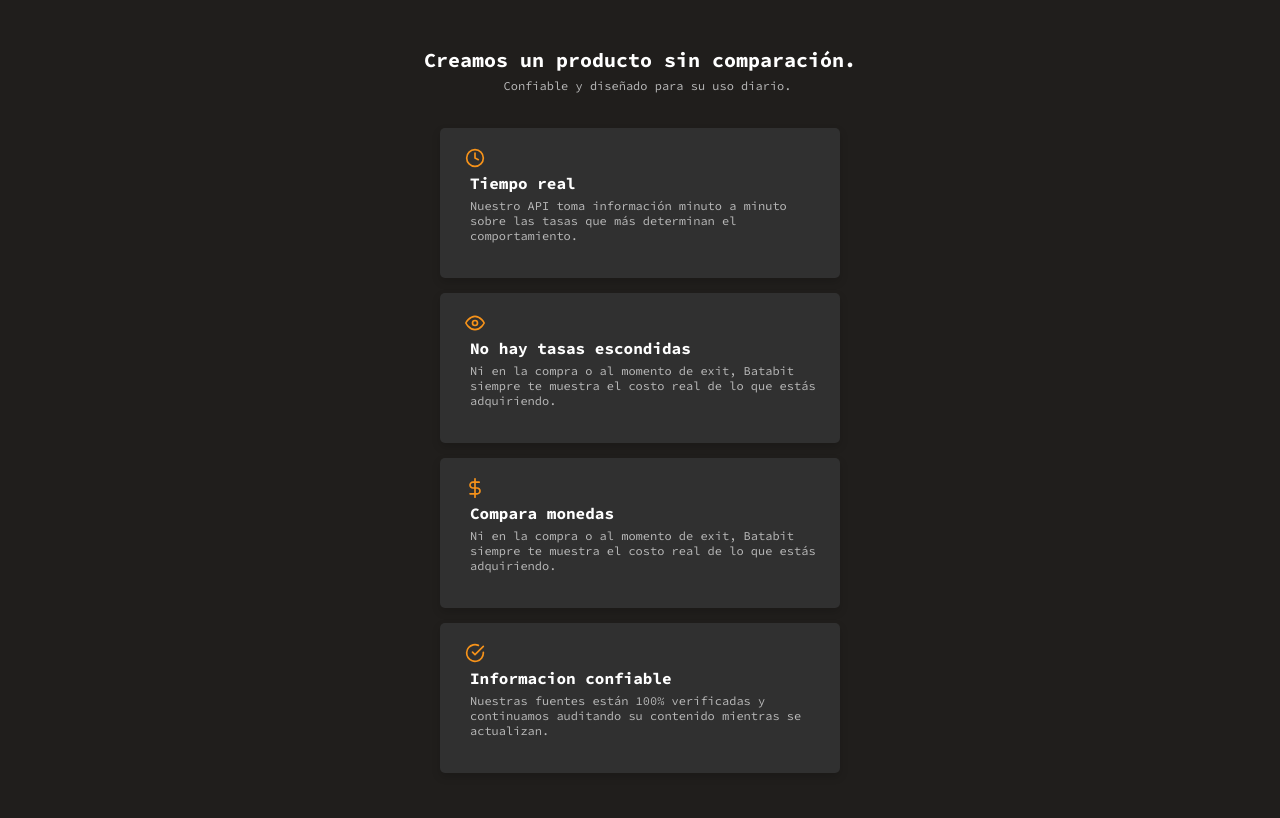
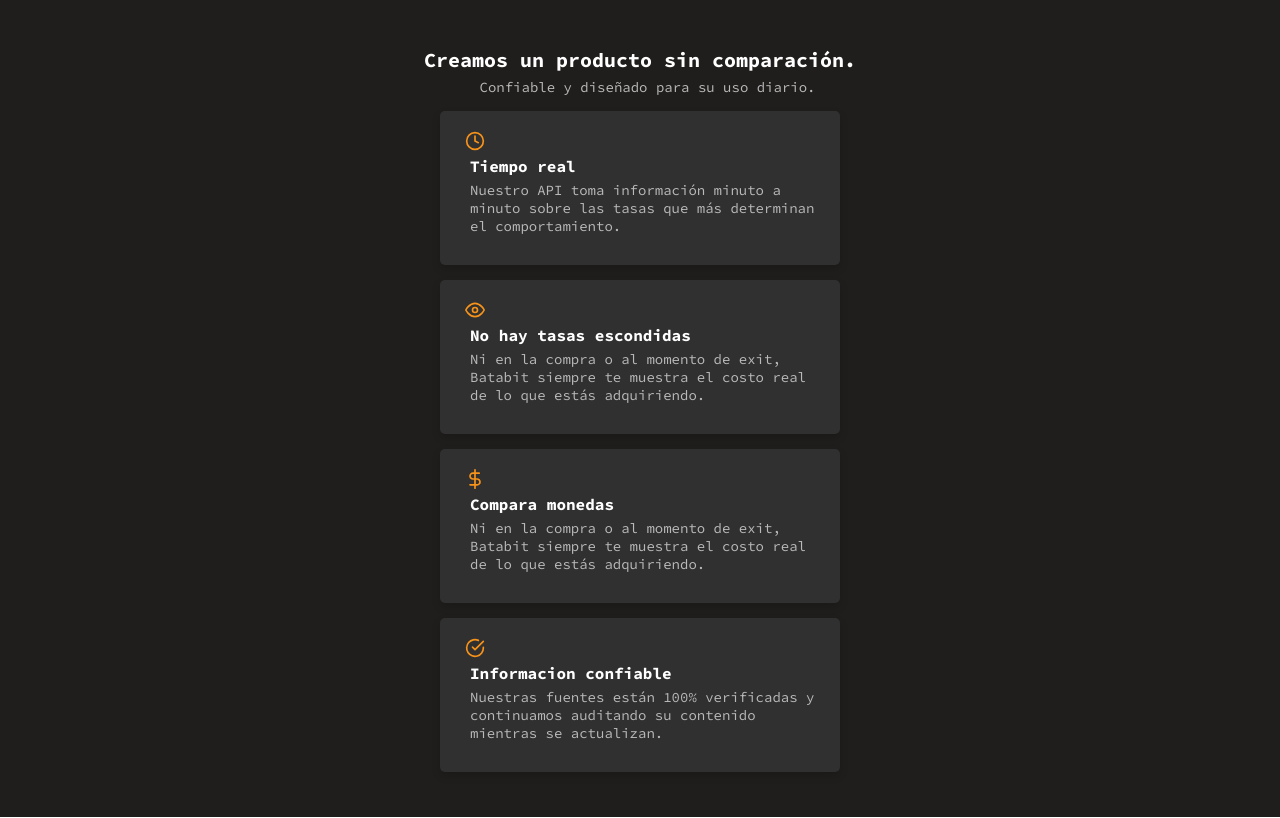
Before and after one commit to ar1960/Batata-Bit, a plain HTML site: page index.html in a window 1280 px wide. Shown: the part 1080-1898 px from the top of the page. Drawn offline with Linux system fonts and the light colour scheme; a web font is replaced by a local one.

Commit message:
correcion de estilo articulo

```diff
--- a/css/styles.css
+++ b/css/styles.css
@@ -237,7 +237,7 @@ main {
     width: 90%;
     min-width: 288px;
     max-width: 400px;
-    height: 150px;
+    min-height: 150px;
     margin: 15px auto;
     padding: 15px;
     background-color: hsl(0, 0%, 19%);
@@ -254,7 +254,8 @@ main {
 .section-productdetail p{
     margin-top: 5px;
     margin-left: 15px;
-    font-size: 1.2rem;
+    margin-bottom: 15px;
+    font-size: 1.4rem;
     color: var(--gray);
 }
 .section-productdetail article div{
```
